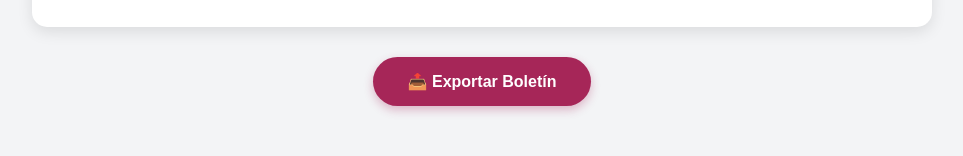
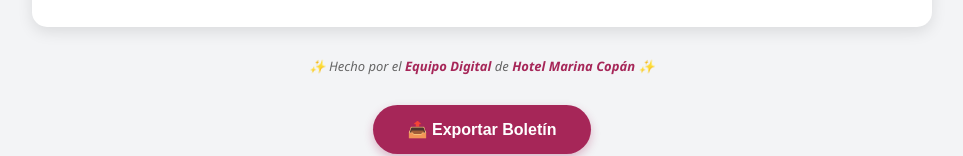
Before and after one commit to Hotelmarinacopan/Boletin-Informativo, a plain HTML site: page index.html in a window 1280 px wide. Shown: the part 2985-3141 px from the top of the page, without its empty margins (158-1121 px from the left). Drawn offline with nearby package versions, Linux system fonts and the light colour scheme.

Commit message:
Update index.html

```diff
--- a/index.html
+++ b/index.html
@@ -306,6 +306,10 @@
   </div>
 </div>
 
+<p style="text-align:center; margin-top:20px; font-size:13px; color:#666; font-style:italic;">
+  ✨ Hecho por el <span style="color:#a62658; font-weight:bold;">Equipo Digital</span> de <span style="color:#a62658; font-weight:bold;">Hotel Marina Copán</span> ✨
+</p>
+
 <button class="exportar-btn" onclick="exportar('pagina')">📤 Exportar Boletín</button>
 
 <script>
```
